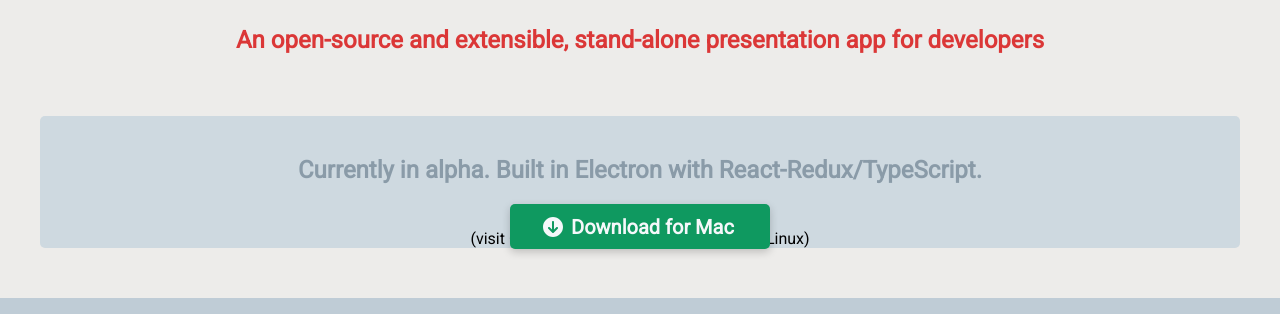
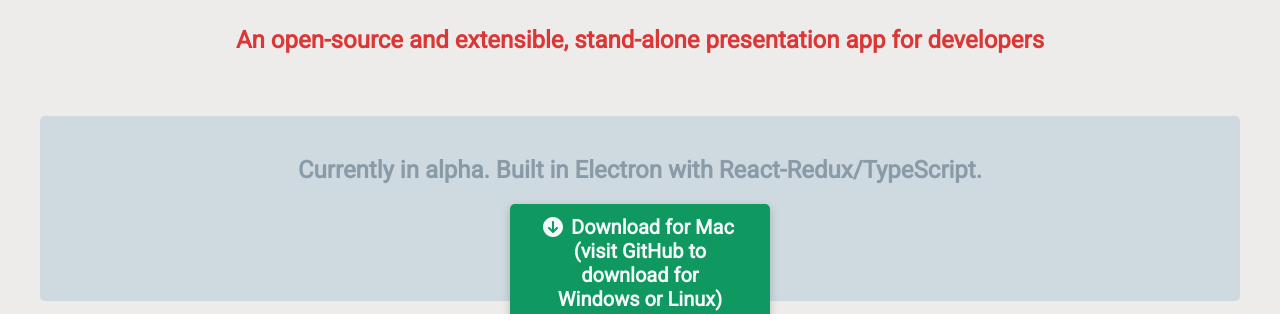
Before and after one commit to Team-CHAD/devdecksio, a website: page public/index.html in a window 1280 px wide. Shown: the part 420-734 px from the top of the page. Drawn offline with nearby package versions, Linux system fonts and the light colour scheme; files that its build step writes are made by us from their sources.

Commit message:
windows and linux tip

```diff
--- a/public/index.html
+++ b/public/index.html
@@ -43,9 +43,8 @@
               c0-0.55,0.45-1,1-1c0.28,0,0.53,0.11,0.71,0.29L9,12.59V5c0-0.55,0.45-1,1-1s1,0.45,1,1v7.59l2.29-2.29
               C13.47,10.11,13.72,10,14,10c0.55,0,1,0.45,1,1C15,11.28,14.89,11.53,14.71,11.71z"/>
         </svg>
-        Download for Mac
+        Download for Mac (visit GitHub to download for Windows or Linux)
       </div></a>
-      <div>(visit GitHub to download for Windows or Linux)</div>
     </section>
 
     <section class="feature">
```
